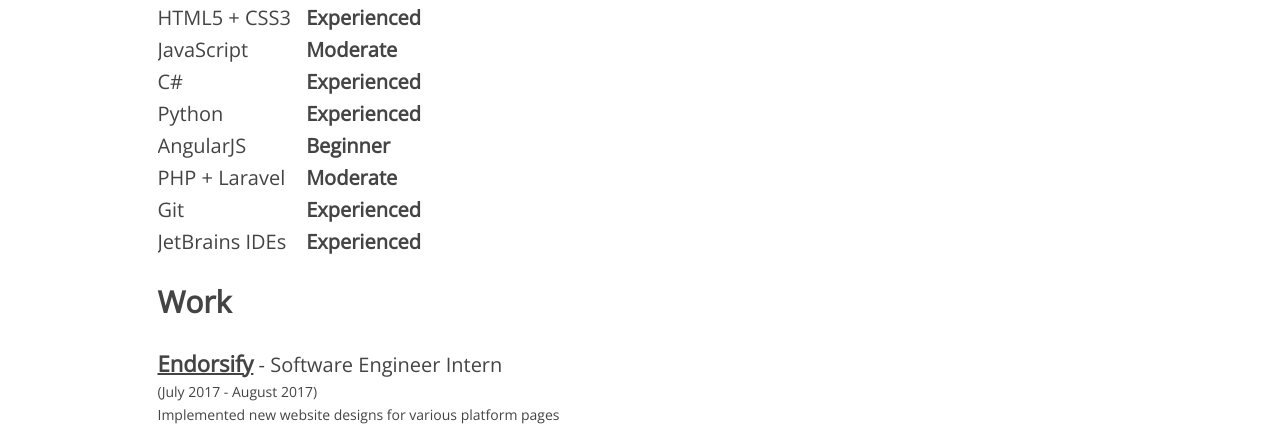
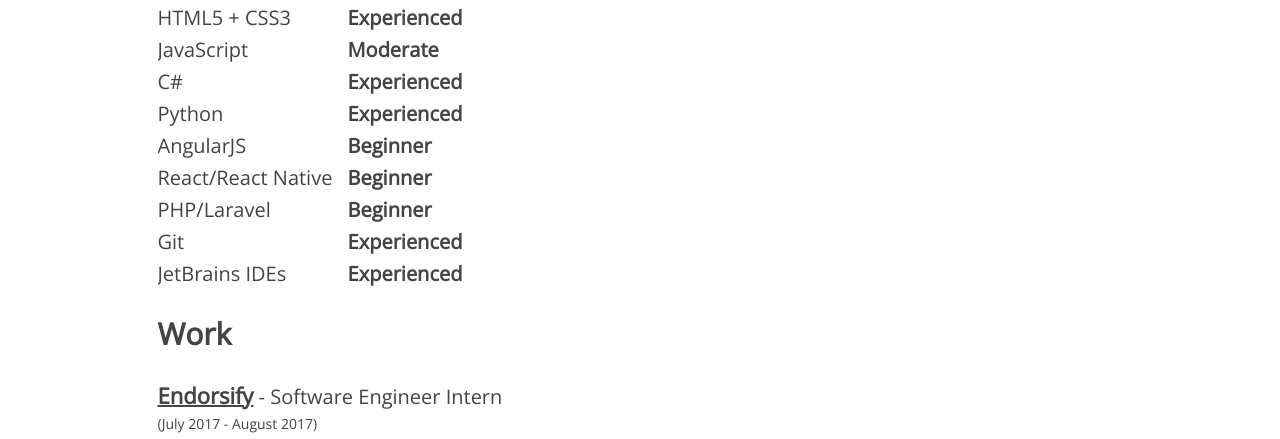
Before and after one commit to a-vorontsov/a-vorontsov.github.io, a plain HTML site: page index.html in a window 1280 px wide. Shown: the part 600-1039 px from the top of the page. Drawn offline with nearby package versions, Linux system fonts and the light colour scheme.

Commit message:
Update Skills

```diff
--- a/index.html
+++ b/index.html
@@ -92,7 +92,8 @@
                         <li class="skillsItem">C#</li>
                         <li class="skillsItem">Python</li>
                         <li class="skillsItem">AngularJS</li>
-                        <li class="skillsItem">PHP + Laravel</li>
+                        <li class="skillsItem">React/React Native</li>
+                        <li class="skillsItem">PHP/Laravel</li>
                         <li class="skillsItem">Git</li>
                         <li class="skillsItem">JetBrains IDEs</li>
                     </ul>
@@ -104,7 +105,8 @@
                         <li class="skillsItem"><b>Experienced</b></li>
                         <li class="skillsItem"><b>Experienced</b></li>
                         <li class="skillsItem"><b>Beginner</b></li>
-                        <li class="skillsItem"><b>Moderate</b></li>
+                        <li class="skillsItem"><b>Beginner</b></li>
+                        <li class="skillsItem"><b>Beginner</b></li>
                         <li class="skillsItem"><b>Experienced</b></li>
                         <li class="skillsItem"><b>Experienced</b></li>
                     </ul>
```
